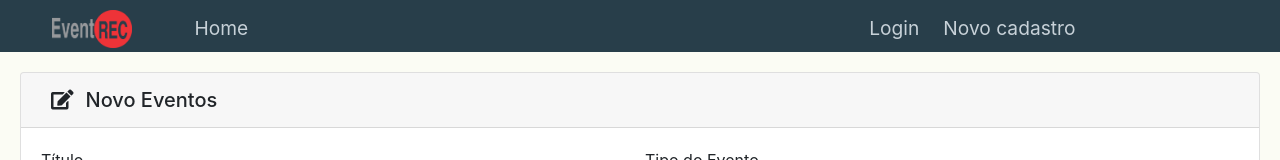
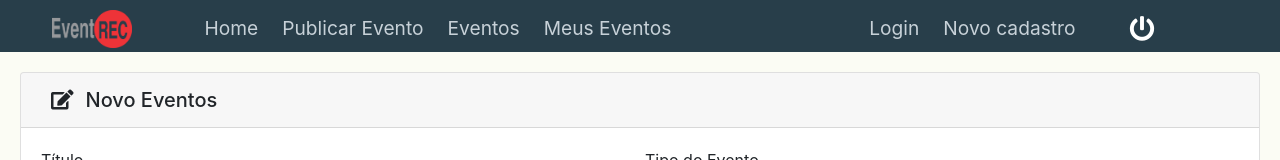
Before and after one commit to henriqueten/reactjs-firebase_eventrec, a React (Create React App) app: page /cadastro/evento in a window 1280 px wide. Shown: the top 160 px of the page. Built offline with nearby package versions, Linux system fonts and the light colour scheme; no server answers; the database is empty.

Commit message:
ajustando parte dos problemas de funcionalidade

```diff
--- a/src/page/eventrec/cad_event/index.js
+++ b/src/page/eventrec/cad_event/index.js
@@ -26,7 +26,7 @@ export default function CadEvent() {
 
     const handlerSubmit = event => {
         event.preventDefault()
-        alert(JSON.stringify({ titulo, tipo, detalhe, data, hora, foto }))
+
 
     }
 
@@ -44,6 +44,7 @@ export default function CadEvent() {
     const storage = firebase.storage();
     const db = firebase.firestore();
 
+
     useEffect(() => {
         firebase.firestore().collection('eventos').get().then(async (resultado) => {
             await resultado.docs.forEach(doc => {
@@ -56,6 +57,8 @@ export default function CadEvent() {
 
         })
     })
+
+
 
     function cadastrar() {
         setMsgTipo('');
@@ -78,13 +81,14 @@ export default function CadEvent() {
                 setMsgTipo('Sucesso');
                 setCarregando(0);
             }).catch(erro => {
-                setMsgTipo('Erro');
-                setCarregando(0);
-            });
+                 setMsgTipo('Erro');
+                 setCarregando(0);
+        });
+    });
+}
 
-        });
 
-    }
+
 
 
 
--- a/src/page/navbar/index.js
+++ b/src/page/navbar/index.js
@@ -20,9 +20,7 @@ export default function NavBar() {
                         </a>
                     </li>
                 </ul>
-                {
-                useSelector(state => state.usuarioLogado) > 0 ?
-                 <>
+
                 <ul>
                     <li>
                         <a href="/">Home</a>
@@ -31,17 +29,6 @@ export default function NavBar() {
                         <a href="/meueventos">Meus Eventos</a>
                     </li>
                 </ul>
-                            <ul></ul>
-                            <ul>
-                                <a to="/"
-                                    onClick={firebase.auth().signOut(), () => dispatch({ type: 'LOG_OUT' })}>
-                                    <span className="fas fa-power-off justIcon" />
-                                </a>
-                            </ul>
-                        </>
-                        :
-                        <>
-                            <ul> <a href="/">Home</a></ul>
                 <ul>
                     <li className="positionLogin">
                         <a href="/login">
@@ -52,8 +39,12 @@ export default function NavBar() {
                         </a>
                     </li>
                 </ul>
-                  </>
-                }
+                <ul>
+                    <a to="/"
+                        onClick={firebase.auth().signOut(), () => dispatch({ type: 'LOG_OUT' })}>
+                        <span className="fas fa-power-off justIcon" />
+                    </a>
+                </ul>
             </div>
         </>
     );
```
Lines whose indentation alone changed are shown as unchanged.
